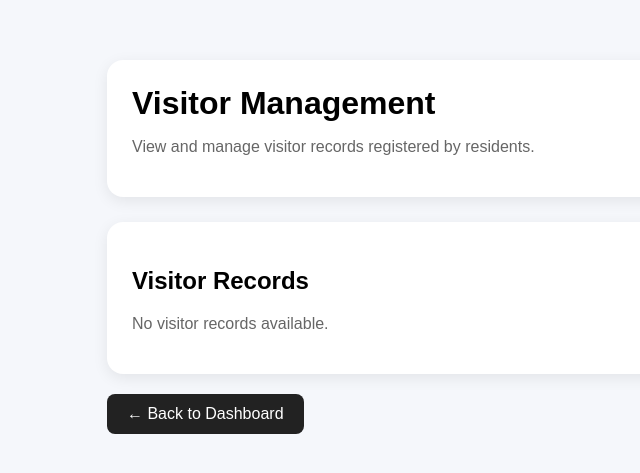
After one commit to buvanabalasubramanian-14/Smart-Society-Apartment-Management-Platform, a Flask app: page /admin/visitors in a window 1280 px wide. The commit adds this page. Shown: the top 473 px of the page, without its empty margins (33-673 px from the left). Run offline with Flask 3, Linux system fonts and the light colour scheme; the visitor is signed in with stand-in values (Sample User, id 1).

Commit message:
Fix database path and add admin visitor management

```diff
--- a/backend/app.py
+++ b/backend/app.py
@@ -1,11 +1,20 @@
 from flask import Flask, request, redirect, session, render_template
+import os
 from flask_sqlalchemy import SQLAlchemy
 from werkzeug.security import generate_password_hash, check_password_hash
 
 app = Flask(__name__)
 app.secret_key = "smart"
 
-app.config["SQLALCHEMY_DATABASE_URI"] = "sqlite:///smart_society.db"
+# ================= DATABASE PATH =================
+
+BASE_DIR = os.path.dirname(os.path.abspath(__file__))
+
+app.config["SQLALCHEMY_DATABASE_URI"] = "sqlite:///" + os.path.join(
+    BASE_DIR,
+    "instance",
+    "smart_society.db"
+)
 
 db = SQLAlchemy(app)
 
@@ -421,6 +430,22 @@ def delete_resident(id):
     return redirect("/admin/residents")
 
 
+# ================= ADMIN VISITORS =================
+
+@app.route("/admin/visitors")
+def admin_visitors():
+
+    if session.get("type") != "admin":
+        return redirect("/admin/login")
+
+    visitors = Visitor.query.all()
+
+    return render_template(
+        "admin_visitors.html",
+        visitors=visitors
+    )
+
+
 # ================= ADMIN MAINTENANCE =================
 
 @app.route("/admin/maintenance")
@@ -483,6 +508,11 @@ def logout():
 
 with app.app_context():
 
+    os.makedirs(
+        os.path.join(BASE_DIR, "instance"),
+        exist_ok=True
+    )
+
     db.create_all()
 
     if not Admin.query.filter_by(
--- /dev/null
+++ b/backend/templates/admin_visitors.html
@@ -0,0 +1,150 @@
+<!DOCTYPE html>
+<html>
+<head>
+
+    <title>Visitor Management | Admin</title>
+
+    <style>
+
+        body {
+            margin: 0;
+            font-family: Arial, sans-serif;
+            background: #f5f7fb;
+        }
+
+        .container {
+            max-width: 1000px;
+            margin: 40px auto;
+            padding: 20px;
+        }
+
+        .header,
+        .card {
+            background: white;
+            padding: 25px;
+            border-radius: 16px;
+            box-shadow: 0 4px 15px rgba(0,0,0,0.08);
+        }
+
+        .card {
+            margin-top: 25px;
+        }
+
+        h1 {
+            margin: 0;
+        }
+
+        .subtitle {
+            color: #666;
+        }
+
+        .visitor {
+            background: #f5f7fb;
+            padding: 18px;
+            margin-top: 15px;
+            border-radius: 10px;
+        }
+
+        .visitor p {
+            margin: 7px 0;
+        }
+
+        .back {
+            display: inline-block;
+            margin-top: 20px;
+            padding: 11px 20px;
+            background: #222;
+            color: white;
+            text-decoration: none;
+            border-radius: 8px;
+        }
+
+        .empty {
+            color: #666;
+        }
+
+    </style>
+
+</head>
+
+
+<body>
+
+<div class="container">
+
+
+    <div class="header">
+
+        <h1>
+            Visitor Management
+        </h1>
+
+        <p class="subtitle">
+            View and manage visitor records registered by residents.
+        </p>
+
+    </div>
+
+
+    <div class="card">
+
+        <h2>
+            Visitor Records
+        </h2>
+
+
+        {% if visitors %}
+
+            {% for visitor in visitors %}
+
+            <div class="visitor">
+
+                <h3>
+                    {{ visitor.visitor_name }}
+                </h3>
+
+                <p>
+                    <strong>Phone:</strong>
+                    {{ visitor.phone }}
+                </p>
+
+                <p>
+                    <strong>Visit Date:</strong>
+                    {{ visitor.visit_date }}
+                </p>
+
+                <p>
+                    <strong>Purpose:</strong>
+                    {{ visitor.purpose }}
+                </p>
+
+                <p>
+                    <strong>Resident ID:</strong>
+                    {{ visitor.resident_id }}
+                </p>
+
+            </div>
+
+            {% endfor %}
+
+        {% else %}
+
+            <p class="empty">
+                No visitor records available.
+            </p>
+
+        {% endif %}
+
+
+    </div>
+
+
+    <a class="back" href="/admin/dashboard">
+        ← Back to Dashboard
+    </a>
+
+
+</div>
+
+</body>
+</html>
```
Also changed, not shown: backend/templates/admin_dashboard.html (+4 -12 lines).
